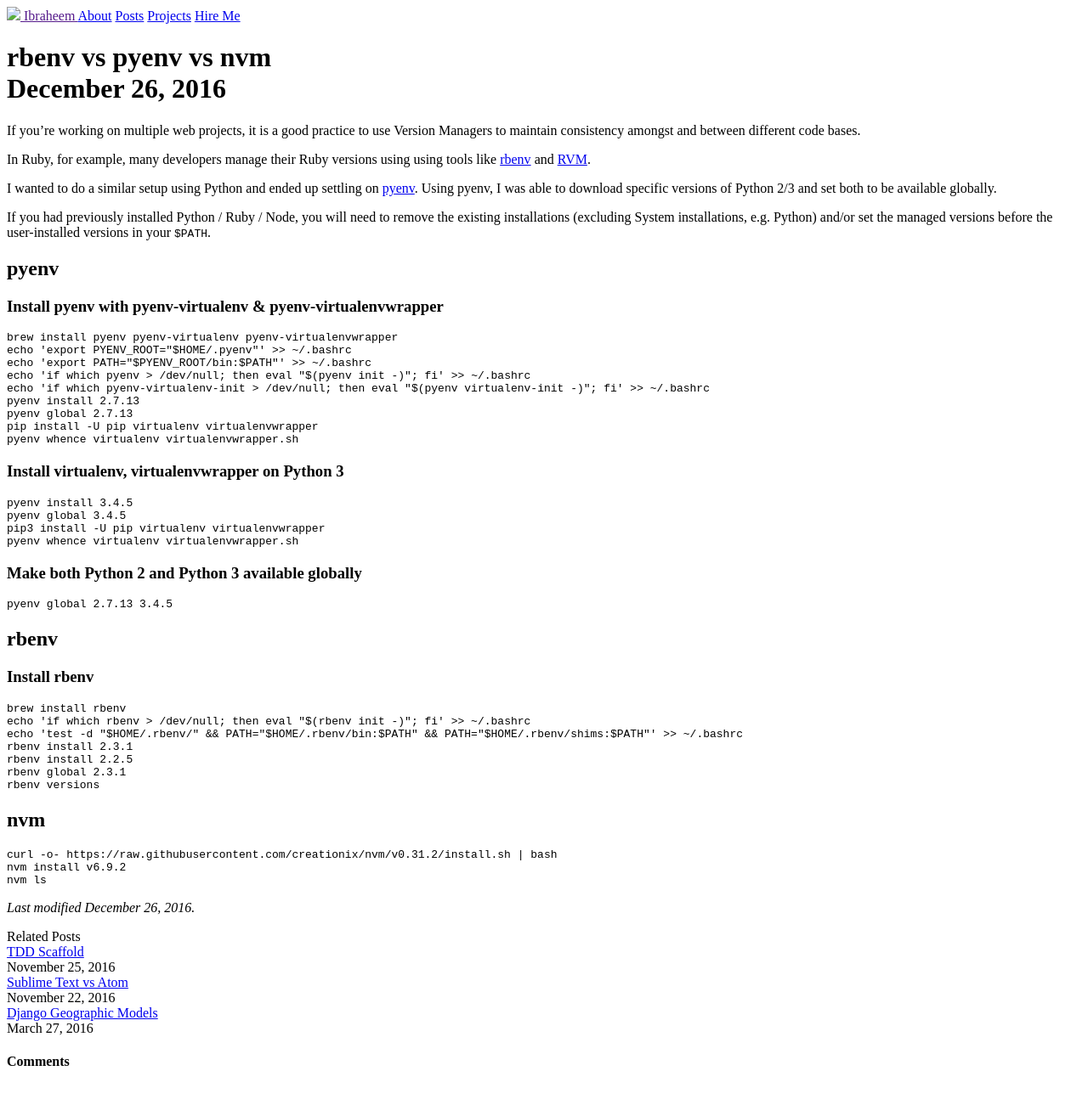
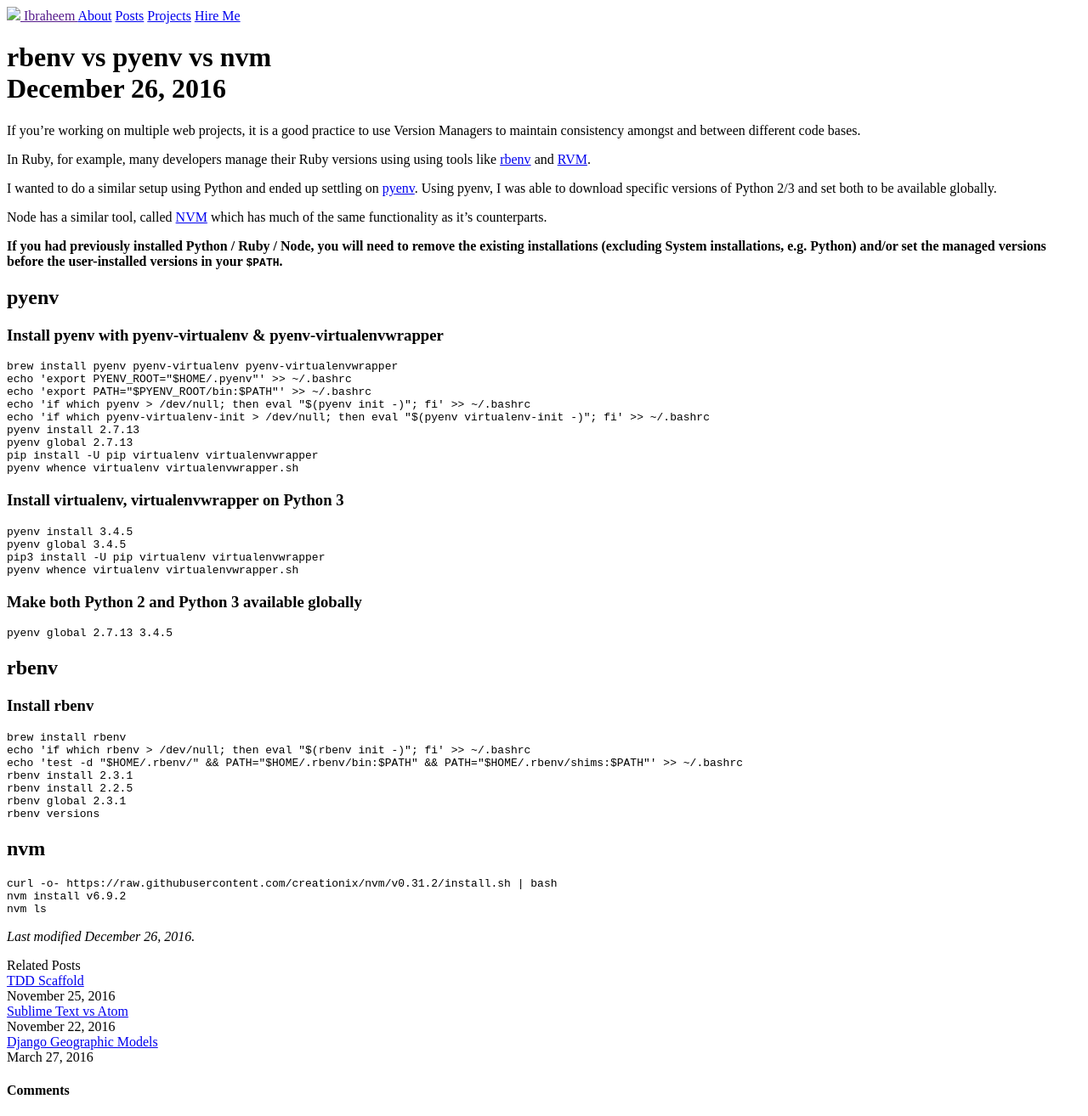
Before and after one commit to ibraheem4/ibraheem4.github.io, a Jekyll site: the page built from _posts/2016-12-26-rbenv-Vs-pyenv-Vs-nvm.md, in a window 1280 px wide. Shown: the whole page at 85% size. Built offline with Jekyll 4.4.1, drawn with Linux system fonts in a browser that asks for light colours; nearby versions of some CDN libraries; some web fonts are replaced; library files that are not in the unit come from our copies; before the commit the page ends 1280 px from its top, so only the background shows below that.

Commit message:
Update blog post

```diff
--- a/_posts/2016-12-26-rbenv-Vs-pyenv-Vs-nvm.md
+++ b/_posts/2016-12-26-rbenv-Vs-pyenv-Vs-nvm.md
@@ -15,7 +15,9 @@
 
 I wanted to do a similar setup using Python and ended up settling on [pyenv](https://github.com/yyuu/pyenv).  Using pyenv, I was able to download specific versions of Python 2/3 and set both to be available globally.
 
-If you had previously installed Python / Ruby / Node, you will need to remove the existing installations (excluding System installations, e.g. Python) and/or set the managed versions before the user-installed versions in your `$PATH`.
+Node has a similar tool, called [NVM](https://github.com/creationix/nvm) which has much of the same functionality as it's counterparts.
+
+**If you had previously installed Python / Ruby / Node, you will need to remove the existing installations (excluding System installations, e.g. Python) and/or set the managed versions before the user-installed versions in your `$PATH`.**
 
 pyenv
 ---
```
